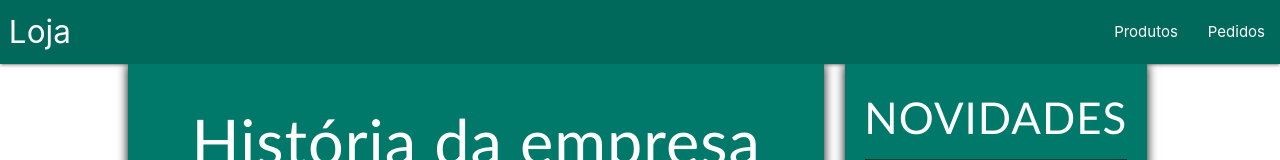
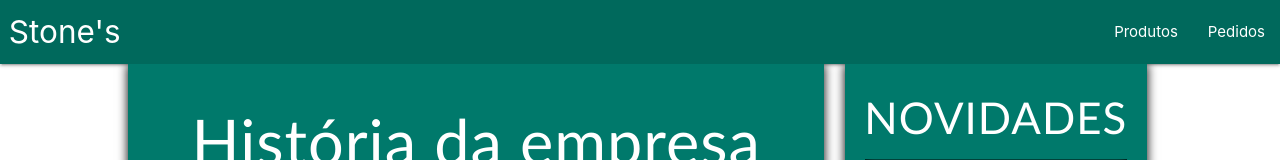
Before and after one commit to victorquoos/first-project, an Angular app: page / in a window 1280 px wide. Shown: the top 160 px of the page. Built offline with nearby package versions, Linux system fonts and the light colour scheme.

Commit message:
nome da loja

```diff
--- a/src/app/core/header/header.component.html
+++ b/src/app/core/header/header.component.html
@@ -1,6 +1,6 @@
 <nav>
   <div class="nav-wrapper teal darken-3">
-    <a routerLink="/" class="brand-logo">&nbsp;Loja</a>
+    <a routerLink="/" class="brand-logo">&nbsp;Stone's</a>
     <ul id="nav-mobile" class="right hide-on-med-and-down">
       <li routerLinkActive="active"><a routerLink="/products">Produtos</a></li>
       <li routerLinkActive="active"><a routerLink="/orders">Pedidos</a></li>
--- a/src/index.html
+++ b/src/index.html
@@ -3,7 +3,7 @@
 
 <head>
   <meta charset="utf-8">
-  <title>FirstProject</title>
+  <title>Stone's</title>
   <base href="/">
   <meta name="viewport" content="width=device-width, initial-scale=1">
   <link rel="icon" type="image/x-icon" href="favicon.ico">
```
